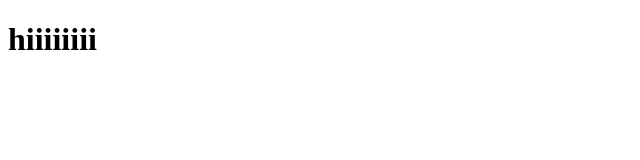
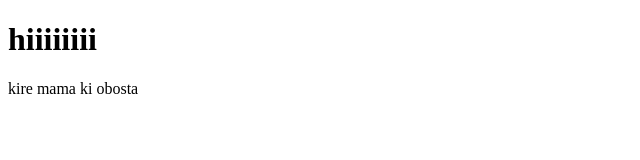
Before and after one commit to shahjalaltsr/booring-time, a plain HTML site: page index.html in a window 1280 px wide. Shown: the whole page, without its empty margins (0-640 px from the left). Drawn offline with Linux system fonts and the light colour scheme.

Commit message:
i love you

```diff
--- a/index.html
+++ b/index.html
@@ -7,5 +7,6 @@
 </head>
 <body>
     <h1>hiiiiiiii</h1>
+    <P>kire mama ki obosta</P>
 </body>
 </html>
```
